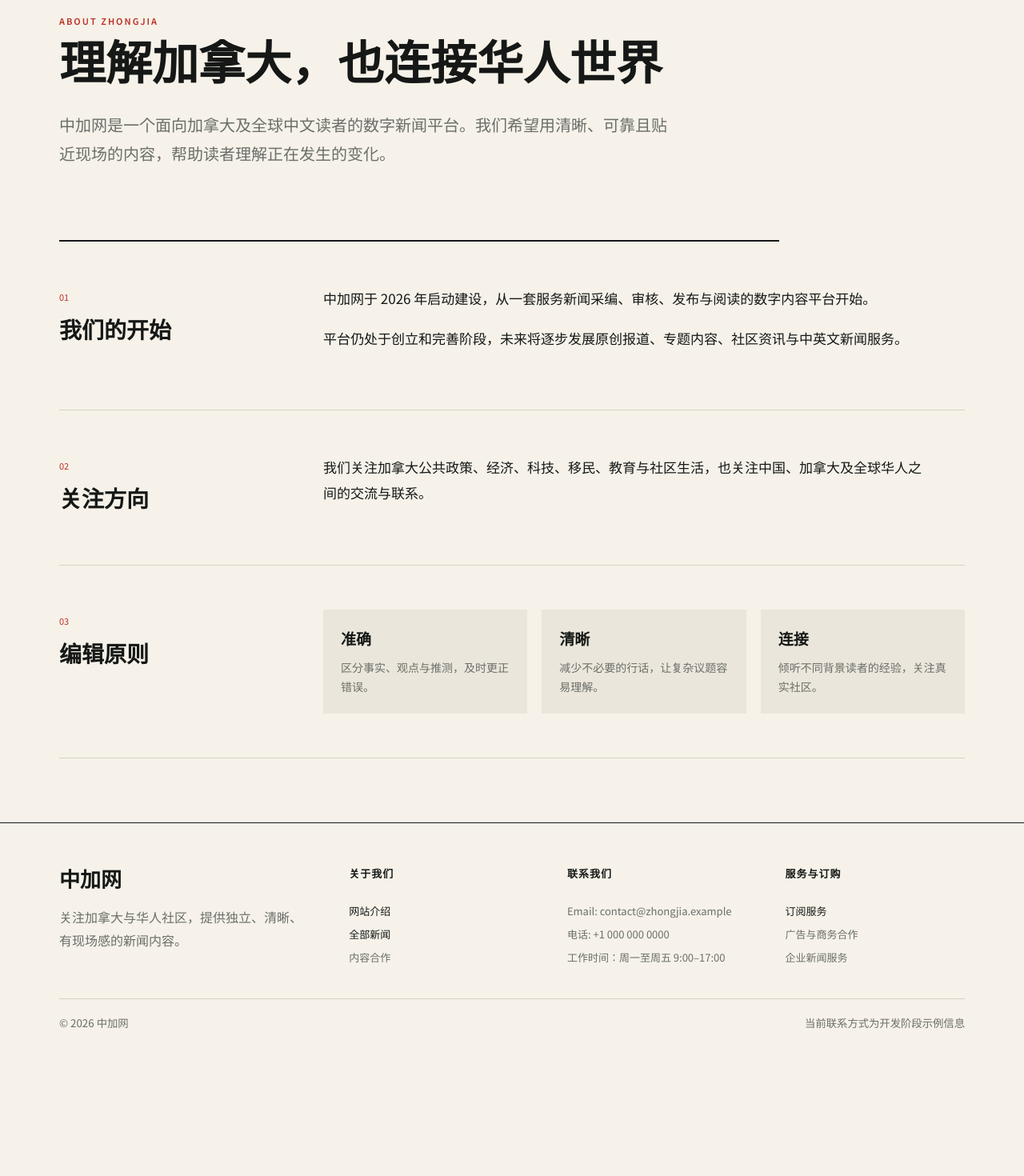
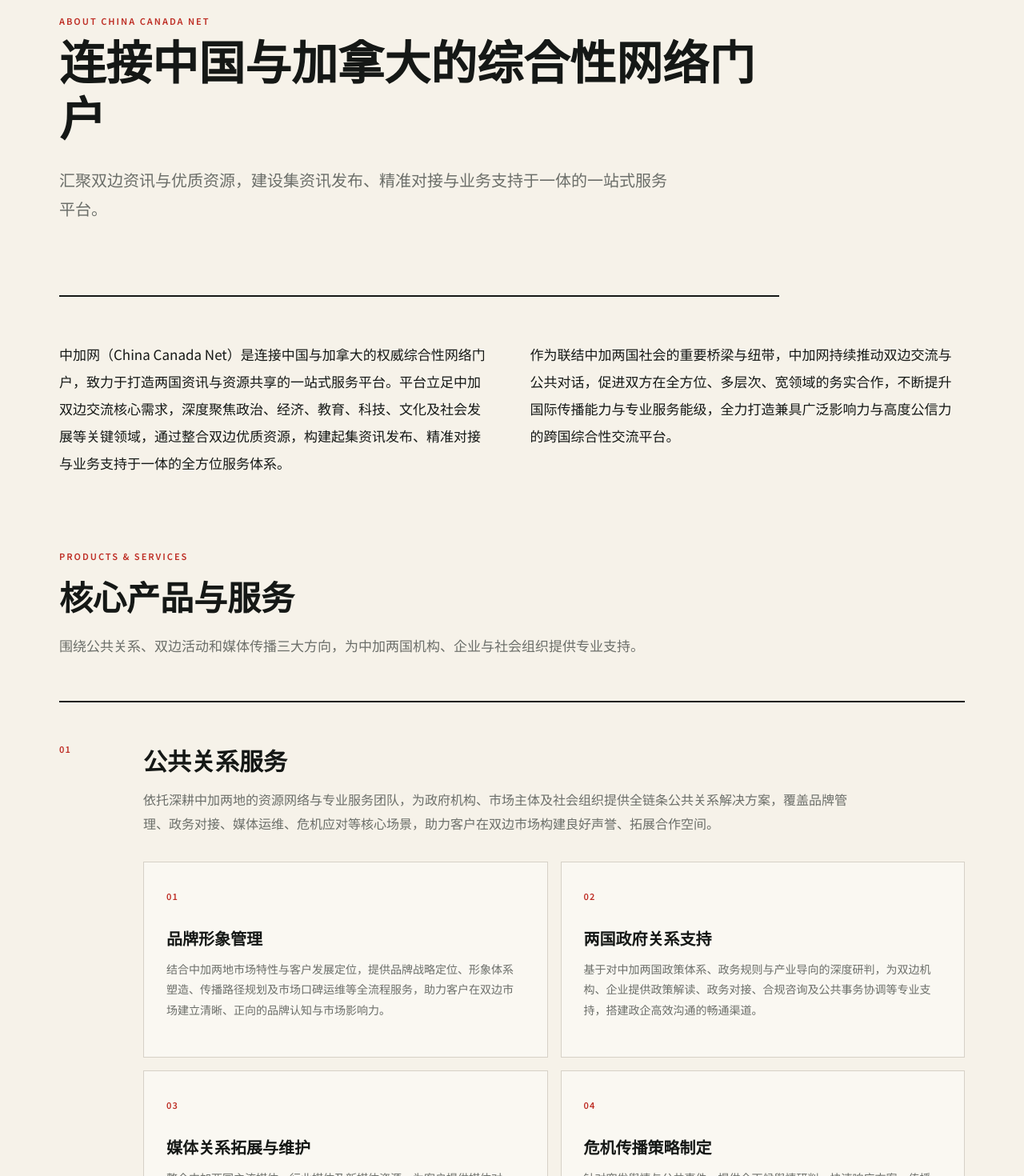
Before and after one commit to linsen25/news-web, a Nuxt app: page /about in a window 1280 px wide. Shown: the part 180-1650 px from the top of the page at 80% size. Before the commit the page ends 1492 px from the top, so only its background shows below. Built offline with nearby package versions, Linux system fonts and the light colour scheme.

Commit message:
feat: publish full organization and services profile

```diff
--- a/assets/css/main.css
+++ b/assets/css/main.css
@@ -93,6 +93,21 @@ a.category:hover { text-decoration:underline; }
 .about-hero .eyebrow { color:var(--red); font-size:11px; font-weight:600; letter-spacing:2px; }
 .about-hero h1 { margin:12px 0 22px; font:900 58px/1.2 'Noto Serif SC'; }
 .about-hero>p:last-child { max-width:760px; color:var(--muted); font-size:20px; line-height:1.8; }
+.about-introduction { display:grid; grid-template-columns:repeat(2,minmax(0,1fr)); gap:45px; padding:55px 0 80px; }
+.about-introduction p { margin:0; font-size:17px; line-height:2; }
+.services-heading { max-width:850px; padding:0 0 36px; }
+.services-heading .eyebrow { color:var(--red); font-size:11px; font-weight:600; letter-spacing:2px; }
+.services-heading h2 { margin:10px 0 15px; font:800 42px 'Noto Serif SC'; }
+.services-heading>p:last-child { color:var(--muted); font-size:17px; line-height:1.8; }
+.service-group { padding:50px 0 60px; border-top:2px solid var(--ink); }
+.service-group-heading { display:grid; grid-template-columns:80px minmax(0,1fr); gap:25px; margin-bottom:32px; }
+.service-group-heading>span,.service-card>span { color:var(--red); font-size:11px; font-weight:700; letter-spacing:1px; }
+.service-group-heading h2 { margin:0 0 12px; font:800 30px 'Noto Serif SC'; }
+.service-group-heading p { max-width:900px; margin:0; color:var(--muted); font-size:16px; line-height:1.9; }
+.service-grid { display:grid; grid-template-columns:repeat(2,minmax(0,1fr)); gap:16px; margin-left:105px; }
+.service-card { min-height:245px; padding:28px; border:1px solid var(--line); background:#faf8f2; }
+.service-card h3 { margin:28px 0 12px; font:700 20px 'Noto Serif SC'; }
+.service-card p { margin:0; color:var(--muted); font-size:14px; line-height:1.85; }
 .about-story { display:grid; grid-template-columns:280px 1fr; gap:50px; padding:55px 0; border-bottom:1px solid var(--line); }
 .about-story span { color:var(--red); font-size:11px; }
 .about-story h2 { margin:10px 0 0; font:700 28px 'Noto Serif SC'; }
@@ -104,7 +119,7 @@ a.category:hover { text-decoration:underline; }
 .independence-note { margin:45px 0 0; padding:28px; border-left:4px solid var(--red); background:#faf8f2; }
 .independence-note p { max-width:900px; margin:10px 0 0; color:var(--muted); line-height:1.8; }
 @media (max-width:980px) { .header-inner{grid-template-columns:1fr auto}.header-tools{grid-column:1/-1;justify-self:stretch}.header-search{flex:1}.header-search input{width:100%}.site-header nav{gap:18px} }
-@media (max-width:760px) { .header-inner{grid-template-columns:1fr auto;gap:14px}.site-header nav{grid-column:1/-1;grid-row:2;overflow-x:auto;gap:18px;white-space:nowrap}.header-tools{grid-column:1/-1;grid-row:3}.article-card.featured{grid-template-columns:1fr;gap:22px}.featured .card-image img{height:300px}.featured .card-copy h2,.story-header h1,.subscription-page>h1,.about-hero h1{font-size:36px}.cards-grid,.subscription-grid,.principles-grid{grid-template-columns:1fr}.about-story{grid-template-columns:1fr;gap:24px}.edition p{font-size:15px}.archive-list .article-card{grid-template-columns:1fr}.archive-list .card-image img{height:220px}.newsletter{align-items:start;gap:24px;flex-direction:column}.footer-grid{grid-template-columns:1fr;gap:30px}.footer-bottom{flex-direction:column} }
+@media (max-width:760px) { .header-inner{grid-template-columns:1fr auto;gap:14px}.site-header nav{grid-column:1/-1;grid-row:2;overflow-x:auto;gap:18px;white-space:nowrap}.header-tools{grid-column:1/-1;grid-row:3}.article-card.featured{grid-template-columns:1fr;gap:22px}.featured .card-image img{height:300px}.featured .card-copy h2,.story-header h1,.subscription-page>h1,.about-hero h1{font-size:36px}.cards-grid,.subscription-grid,.principles-grid,.about-introduction,.service-grid{grid-template-columns:1fr}.about-story{grid-template-columns:1fr;gap:24px}.service-group-heading{grid-template-columns:45px 1fr}.service-grid{margin-left:0}.service-card{min-height:0}.edition p{font-size:15px}.archive-list .article-card{grid-template-columns:1fr}.archive-list .card-image img{height:220px}.newsletter{align-items:start;gap:24px;flex-direction:column}.footer-grid{grid-template-columns:1fr;gap:30px}.footer-bottom{flex-direction:column} }
 .article-body .media-image { margin:32px 0; text-align:center; }
 .article-body .media-image img { display:block; max-width:100%; height:auto; margin:0 auto; border-radius:10px; }
 .article-body .media-image figcaption { margin-top:10px; color:#66736d; font-size:14px; }
--- a/pages/about.vue
+++ b/pages/about.vue
@@ -1,25 +1,32 @@
 <template>
   <div class="container about-page">
     <header class="about-hero">
-      <p class="eyebrow">ABOUT ZHONGJIA</p>
+      <p class="eyebrow">ABOUT CHINA CANADA NET</p>
       <h1>{{ text.title }}</h1>
       <p>{{ text.lead }}</p>
     </header>
 
-    <section class="about-story">
-      <div><span>01</span><h2>{{ text.originTitle }}</h2></div>
-      <div><p>{{ text.originOne }}</p><p>{{ text.originTwo }}</p></div>
+    <section class="about-introduction">
+      <p v-for="paragraph in text.introduction" :key="paragraph">{{ paragraph }}</p>
     </section>
-    <section class="about-story">
-      <div><span>02</span><h2>{{ text.focusTitle }}</h2></div>
-      <div><p>{{ text.focus }}</p></div>
-    </section>
-    <section class="about-story">
-      <div><span>03</span><h2>{{ text.principlesTitle }}</h2></div>
-      <div class="principles-grid">
-        <article><strong>{{ text.accuracy }}</strong><p>{{ text.accuracyCopy }}</p></article>
-        <article><strong>{{ text.clarity }}</strong><p>{{ text.clarityCopy }}</p></article>
-        <article><strong>{{ text.community }}</strong><p>{{ text.communityCopy }}</p></article>
+
+    <header class="services-heading">
+      <p class="eyebrow">PRODUCTS & SERVICES</p>
+      <h2>{{ text.servicesTitle }}</h2>
+      <p>{{ text.servicesLead }}</p>
+    </header>
+
+    <section v-for="(group, groupIndex) in text.groups" :key="group.title" class="service-group">
+      <div class="service-group-heading">
+        <span>0{{ groupIndex + 1 }}</span>
+        <div><h2>{{ group.title }}</h2><p>{{ group.introduction }}</p></div>
+      </div>
+      <div class="service-grid">
+        <article v-for="(item, itemIndex) in group.items" :key="item.title" class="service-card">
+          <span>{{ String(itemIndex + 1).padStart(2, '0') }}</span>
+          <h3>{{ item.title }}</h3>
+          <p>{{ item.description }}</p>
+        </article>
       </div>
     </section>
   </div>
@@ -29,20 +36,74 @@
 const language = useCookie<'zh' | 'en'>('site-language', { default: () => 'zh' });
 const copy = {
   zh: {
-    title: '理解加拿大，也连接华人世界',
-    lead: '中加网是一个面向加拿大及全球中文读者的数字新闻平台。我们希望用清晰、可靠且贴近现场的内容，帮助读者理解正在发生的变化。',
-    originTitle: '我们的开始', originOne: '中加网于 2026 年启动建设，从一套服务新闻采编、审核、发布与阅读的数字内容平台开始。', originTwo: '平台仍处于创立和完善阶段，未来将逐步发展原创报道、专题内容、社区资讯与中英文新闻服务。',
-    focusTitle: '关注方向', focus: '我们关注加拿大公共政策、经济、科技、移民、教育与社区生活，也关注中国、加拿大及全球华人之间的交流与联系。',
-    principlesTitle: '编辑原则', accuracy: '准确', accuracyCopy: '区分事实、观点与推测，及时更正错误。', clarity: '清晰', clarityCopy: '减少不必要的行话，让复杂议题容易理解。', community: '连接', communityCopy: '倾听不同背景读者的经验，关注真实社区。',
+    title: '连接中国与加拿大的综合性网络门户',
+    lead: '汇聚双边资讯与优质资源，建设集资讯发布、精准对接与业务支持于一体的一站式服务平台。',
+    introduction: [
+      '中加网（China Canada Net）是连接中国与加拿大的权威综合性网络门户，致力于打造两国资讯与资源共享的一站式服务平台。平台立足中加双边交流核心需求，深度聚焦政治、经济、教育、科技、文化及社会发展等关键领域，通过整合双边优质资源，构建起集资讯发布、精准对接与业务支持于一体的全方位服务体系。',
+      '作为联结中加两国社会的重要桥梁与纽带，中加网持续推动双边交流与公共对话，促进双方在全方位、多层次、宽领域的务实合作，不断提升国际传播能力与专业服务能级，全力打造兼具广泛影响力与高度公信力的跨国综合性交流平台。',
+    ],
+    servicesTitle: '核心产品与服务',
+    servicesLead: '围绕公共关系、双边活动和媒体传播三大方向，为中加两国机构、企业与社会组织提供专业支持。',
+    groups: [
+      {
+        title: '公共关系服务',
+        introduction: '依托深耕中加两地的资源网络与专业服务团队，为政府机构、市场主体及社会组织提供全链条公共关系解决方案，覆盖品牌管理、政务对接、媒体运维、危机应对等核心场景，助力客户在双边市场构建良好声誉、拓展合作空间。',
+        items: [
+          { title: '品牌形象管理', description: '结合中加两地市场特性与客户发展定位，提供品牌战略定位、形象体系塑造、传播路径规划及市场口碑运维等全流程服务，助力客户在双边市场建立清晰、正向的品牌认知与市场影响力。' },
+          { title: '两国政府关系支持', description: '基于对中加两国政策体系、政务规则与产业导向的深度研判，为双边机构、企业提供政策解读、政务对接、合规咨询及公共事务协调等专业支持，搭建政企高效沟通的畅通渠道。' },
+          { title: '媒体关系拓展与维护', description: '整合中加两国主流媒体、行业媒体及新媒体资源，为客户提供媒体对接、采访协调、关系长效维护等服务，构建稳定多元的媒体传播网络，夯实客户传播发声的渠道基础。' },
+          { title: '危机传播策略制定', description: '针对突发舆情与公共事件，提供全天候舆情研判、快速响应方案、传播路径引导及危机公关体系搭建服务，助力客户有效管控声誉风险，妥善应对各类公共关系突发状况。' },
+        ],
+      },
+      {
+        title: '活动策划与执行',
+        introduction: '聚焦中加双边经贸往来、文化互鉴、教育合作等领域的交流需求，提供从方案策划、资源整合、嘉宾邀约到现场落地的全流程一站式活动服务，推动双边各领域务实合作落地见效。',
+        items: [
+          { title: '双边企业出海一站式服务', description: '面向中加两国跨境拓展的企业主体，提供目标市场调研、本地资源对接、品牌落地推广、商务合作匹配等全周期服务，助力企业快速适配海外市场环境，降低跨境运营成本，提升出海拓展效率。' },
+          { title: '中加双边论坛与品牌推广业务', description: '策划并执行高端行业论坛、主题峰会、品牌发布会、产业推介会等各类活动，联动中加政商学界核心资源，打造高规格交流场景，助力客户传递核心价值、拓展行业话语权与市场影响力。' },
+          { title: '文化、教育及商务交流项目', description: '策划运营中加文化展演、教育合作对接、商务考察互访、行业主题沙龙等多元交流项目，打通两国民间与行业的互动渠道，推动跨领域、多层次的深度交流与务实合作。' },
+        ],
+      },
+      {
+        title: '媒体发布与宣传',
+        introduction: '依托全球多语种主流媒体矩阵与全平台传播渠道，为客户提供内容生产、分发传播、运营推广的整合营销传播服务，实现品牌与信息在中加两地及全球范围的精准、高效触达。',
+        items: [
+          { title: '全球多语种主流媒体信息分发', description: '联动中加及全球范围内的多语种主流媒体渠道，覆盖纸媒、新闻网站、移动端终端等多元载体，为客户提供新闻通稿、专题内容的定制化分发服务，有效扩大信息传播半径与受众覆盖范围。' },
+          { title: '多平台媒体运维传播', description: '为客户提供官方网站、社交媒体账号、新媒体平台等多端口的内容运营与传播推广服务，结合不同平台的传播特性定制内容策略，实现品牌的持续曝光与目标用户的深度触达。' },
+          { title: '专题报道与视频制作', description: '围绕客户核心诉求，策划制作深度专题报道、主题宣传片、纪录短视频、图文特稿等多元内容产品，以图文、音视频融合的融媒体形态，强化传播内容的深度与感染力，提升传播实效。' },
+        ],
+      },
+    ],
   },
   en: {
-    title: 'Understanding Canada, connecting Chinese communities',
-    lead: 'Zhongjia is a digital news platform for readers in Canada and Chinese-speaking communities worldwide, built around clear, reliable, and grounded reporting.',
-    originTitle: 'Our Beginning', originOne: 'Zhongjia began development in 2026 as a digital platform supporting newsroom editing, review, publishing, and reading.', originTwo: 'The platform is still evolving and will gradually expand into original reporting, special coverage, community news, and bilingual services.',
-    focusTitle: 'Our Focus', focus: 'We cover Canadian public policy, the economy, technology, immigration, education, and community life, alongside connections between China, Canada, and Chinese communities worldwide.',
-    principlesTitle: 'Editorial Principles', accuracy: 'Accuracy', accuracyCopy: 'Separate fact, opinion, and inference, and correct errors promptly.', clarity: 'Clarity', clarityCopy: 'Make complex issues understandable without unnecessary jargon.', community: 'Connection', communityCopy: 'Listen to people with different backgrounds and remain grounded in real communities.',
+    title: 'A comprehensive digital gateway connecting China and Canada',
+    lead: 'Sharing bilateral information and quality resources through an integrated platform for news, targeted connections, and professional support.',
+    introduction: [
+      'China Canada Net is a comprehensive digital gateway connecting China and Canada. It provides a one-stop platform for bilateral information and resource sharing, with a focus on politics, business, education, technology, culture, and social development.',
+      'As a bridge between the two societies, China Canada Net promotes bilateral exchange, public dialogue, and practical cooperation while strengthening international communications and professional cross-border services.',
+    ],
+    servicesTitle: 'Core Products and Services',
+    servicesLead: 'Professional support for institutions, businesses, and organizations across public relations, bilateral events, and media communications.',
+    groups: [
+      { title: 'Public Relations Services', introduction: 'End-to-end public relations solutions built on professional teams and networks across China and Canada.', items: [
+        { title: 'Brand Image Management', description: 'Brand positioning, identity development, communications planning, and reputation management tailored to both markets.' },
+        { title: 'Government Relations Support', description: 'Policy interpretation, government engagement, compliance consultation, and public affairs coordination.' },
+        { title: 'Media Relations', description: 'Media outreach, interview coordination, and long-term relationship management across mainstream, trade, and digital media.' },
+        { title: 'Crisis Communications', description: 'Issue monitoring, rapid-response planning, communications guidance, and reputation risk management.' },
+      ] },
+      { title: 'Event Planning and Execution', introduction: 'Full-service programs for bilateral trade, cultural exchange, and education cooperation, from strategy through on-site delivery.', items: [
+        { title: 'Cross-Border Market Entry Services', description: 'Market research, local connections, brand launch support, and partnership matching for businesses expanding between China and Canada.' },
+        { title: 'Bilateral Forums and Brand Promotion', description: 'Industry forums, summits, launches, and investment events connecting government, business, and academic leaders.' },
+        { title: 'Cultural, Educational, and Business Exchange', description: 'Cultural programs, education partnerships, business delegations, and industry events that turn dialogue into practical cooperation.' },
+      ] },
+      { title: 'Media Publishing and Promotion', introduction: 'Integrated content production, distribution, and promotion through multilingual media and cross-platform channels.', items: [
+        { title: 'Global Multilingual Distribution', description: 'Customized distribution of press releases and features through print, digital, and mobile media channels worldwide.' },
+        { title: 'Multi-Platform Media Operations', description: 'Content strategy and ongoing operations for websites, social accounts, and emerging media platforms.' },
+        { title: 'Features and Video Production', description: 'In-depth features, promotional films, documentary shorts, and multimedia storytelling designed for reach and impact.' },
+      ] },
+    ],
   },
 } as const;
 const text = computed(() => copy[language.value]);
-useHead({ title: () => language.value === 'zh' ? '关于中加网' : 'About Zhongjia' });
+useHead({ title: () => language.value === 'zh' ? '关于中加网' : 'About China Canada Net' });
 </script>
```
